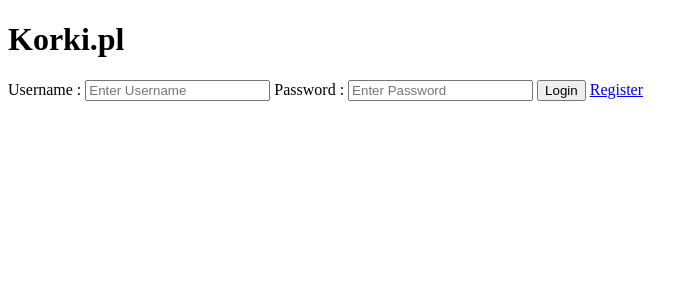
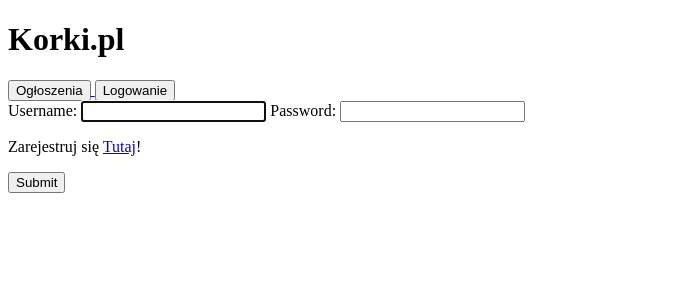
Before and after one commit to BartekJasek/Korki.pl-BackEnd-Repo, a Django app: page /login/ in a window 1280 px wide. Shown: the top 300 px of the page, without its empty margins (0-698 px from the left). Run offline with Django 4.2, Linux system fonts and the light colour scheme.

Commit message:
registartionandlogin

```diff
--- a/korkipl/korki/templates/base.html
+++ b/korkipl/korki/templates/base.html
@@ -8,8 +8,22 @@
     </head>
     <body>
         <h1>Korki.pl</h1>
+        {% if user.is_authenticated %}
+        <span>Zalogowano jako {{user.username}}</span>
+            <a href="/logout">Logout</a>
+        {% endif %}
         <div>
-
+            <a href="/publications">
+                <button type="button">Ogłoszenia</button>
+            </a>
+            <a href="/login/">
+                <button type="button">Logowanie</button>
+            </a>
+        {% if user.is_authenticated %}
+            <a href="/addpublication/">
+                <button type="button">Dodaj ogłoszenie!</button>
+            </a>
+        {% endif %}
         </div>
         {% block content %}{% endblock %}
     </body>
--- a/korkipl/korki/templates/homepage.html
+++ b/korkipl/korki/templates/homepage.html
@@ -1,10 +1,4 @@
 {% extends 'base.html' %}
 
 {% block content %}
-<a href="/publications">
-    <button type="button">Ogłoszenia</button>
-</a>
-<a href="/login">
-<button type="button">Logowanie</button>
-</a>
 {% endblock %}
--- a/korkipl/korki/templates/login.html
+++ /dev/null
@@ -1,14 +0,0 @@
-{% extends 'base.html' %}
-
-{% block content %}
-  <form>
-        <div class="container">
-            <label>Username : </label>
-            <input type="text" placeholder="Enter Username" name="username" required>
-            <label>Password : </label>
-            <input type="password" placeholder="Enter Password" name="password" required>
-            <button type="submit">Login</button>
-            <a href="/register"> Register </a>
-        </div>
-    </form>
-{% endblock %}
--- a/korkipl/korki/templates/publications.html
+++ b/korkipl/korki/templates/publications.html
@@ -3,10 +3,9 @@
 {% block content %}
 {% for publication in publications %}
         <div>
-            <h2>Korepetytor :</h2>
             <p><b>Przedmiot: </b>{{ publication.subject }}</p>
             <p><b>Cena: </b>{{ publication.price }}</p>
-            <p><b>Korepetytor: </b>{{ publication.tutor }}</p>
+            <p><b>Korepetytor: </b>{{ publication.tutor }}</p><a href="/tutor/{{publications.tutor.id}}"><button type="button">O mnie</button></a>
             <p><b>Miasto: </b>{{ publication.city }}</p>
         </div>
     {% endfor %}
--- /dev/null
+++ b/korkipl/korki/templates/registration/login.html
@@ -0,0 +1,9 @@
+{% extends 'base.html' %}
+
+{% block content %}
+  <form method="post">
+        {% csrf_token %}{{form}}
+      <p>Zarejestruj się <a href="/register">Tutaj</a>!</p>
+      <input type="submit" value="Submit">
+    </form>
+{% endblock %}
--- a/korkipl/korki/views.py
+++ b/korkipl/korki/views.py
@@ -1,7 +1,8 @@
 from django.http import HttpResponseRedirect
 from django.shortcuts import render, get_object_or_404
+from django.contrib.auth import login, logout, authenticate
 
-from .forms import Tutor, Publications
+from .forms import RegisterForm, Publications
 
 
 # Create your views here.
@@ -12,25 +13,16 @@
     return render(request, 'homepage.html', context)
 
 
-def login(request):
-    context = {}
-    return render(request, 'login.html', context)
-
-
 def register(request):
     if request.method == 'POST':
-        tutorform = Tutor(request.POST)
+        tutorform = RegisterForm(request.POST)
         if tutorform.is_valid():
-            name = tutorform.cleaned_data['name']
-            surname = tutorform.cleaned_data['surname']
-            experience = tutorform.cleaned_data['experience']
-            contact = tutorform.cleaned_data['contact']
-            tutor = Tutor.objects.create(
-                name=name, surname=surname, experience=experience, contact=contact)
-            return HttpResponseRedirect('/login/')
+            user = tutorform.save()
+            login(request, user)
+            return redirect('/login/')
     else:
-        tutorform = Tutor()
-    return render(request, 'register.html', {'tutorform': tutorform})
+        tutorform = RegisterForm()
+    return render(request, 'registration/sign_up.html', {'tutorform': tutorform})
 
 
 def tutor(request):
@@ -40,7 +32,7 @@
 
 
 def publications(request):
-    publications = get_object_or_404(Publications)
+    publications = Publications.objects.get.all
     context = {'publications': publications}
     return render(request, 'publications.html', context)
 
@@ -58,4 +50,4 @@
             return HttpResponseRedirect('/publications/')
     else:
         publicationform = Publications()
-    return render(request, 'register.html', {'publicationform': publicationform})
+    return render(request, 'addpublication.html', {'publicationform': publicationform})
--- a/korkipl/korkipl/settings.py
+++ b/korkipl/korkipl/settings.py
@@ -122,3 +122,6 @@
 # https://docs.djangoproject.com/en/4.0/ref/settings/#default-auto-field
 
 DEFAULT_AUTO_FIELD = 'django.db.models.BigAutoField'
+
+LOGIN_REDIRECT_URL = '/'
+LOGOUT_REDIRECT_URL = '/'
--- a/korkipl/korkipl/urls.py
+++ b/korkipl/korkipl/urls.py
@@ -14,14 +14,16 @@
     2. Add a URL to urlpatterns:  path('blog/', include('blog.urls'))
 """
 from django.contrib import admin
-from django.urls import path
+from django.urls import path, include
 from korki import views
 
 urlpatterns = [
-    path('', views.homepage),
+    path('', include("django.contrib.auth.urls")),
+    path('', views.homepage,),
     path('login/', views.login),
     path('tutor/<int:tutor_id>', views.tutor),
     path('publications/', views.publications),
+    path('addpublication/', views.addpublication),
     path('register/', views.register),
     path('admin/', admin.site.urls),
 ]
```
Also changed, not shown: korkipl/korki/forms.py (+12 -8 lines), korkipl/db.sqlite3, korkipl/korki/templates/registration/sign_up.html (renamed from korkipl/korki/templates/register.html).
